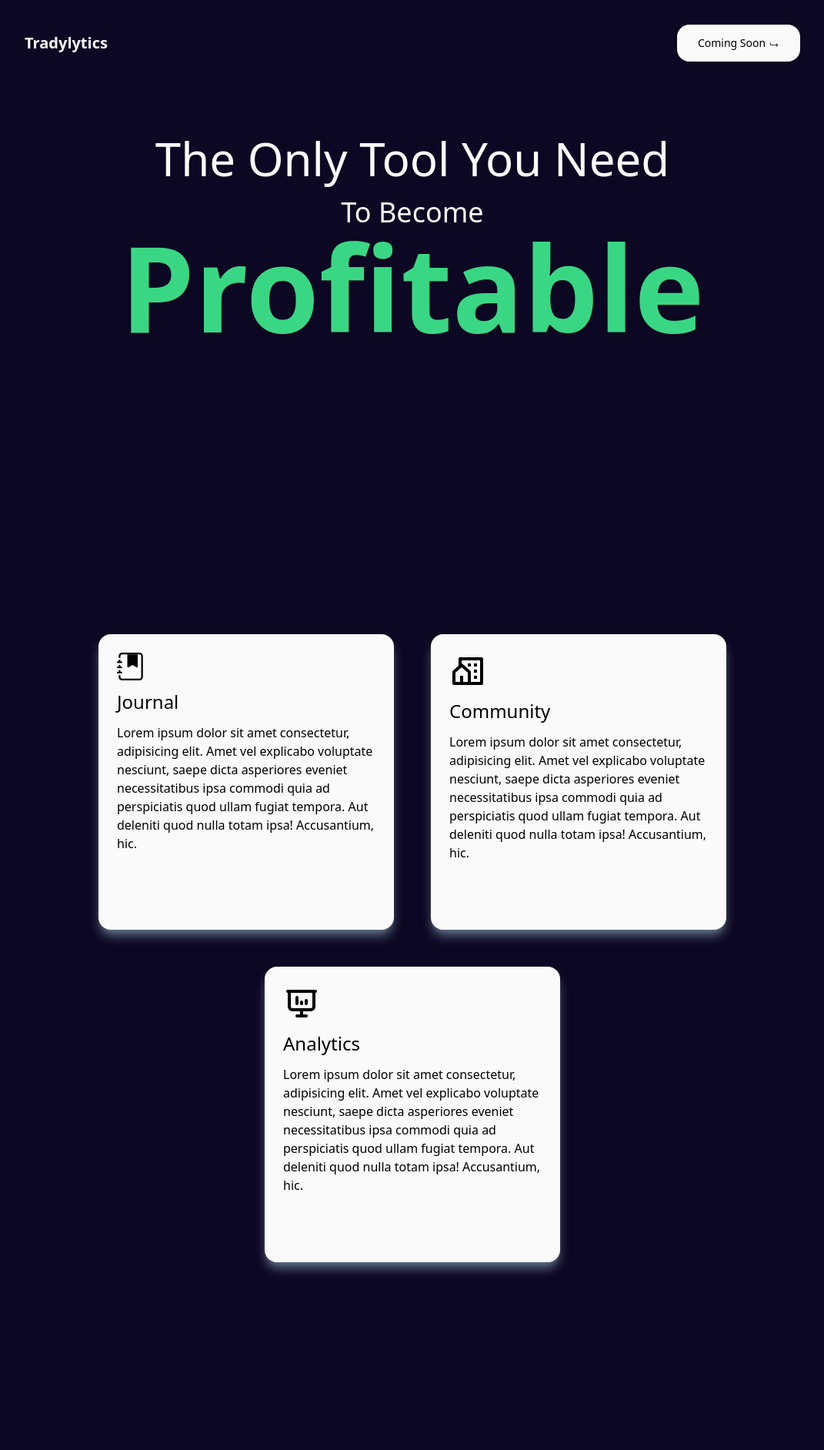
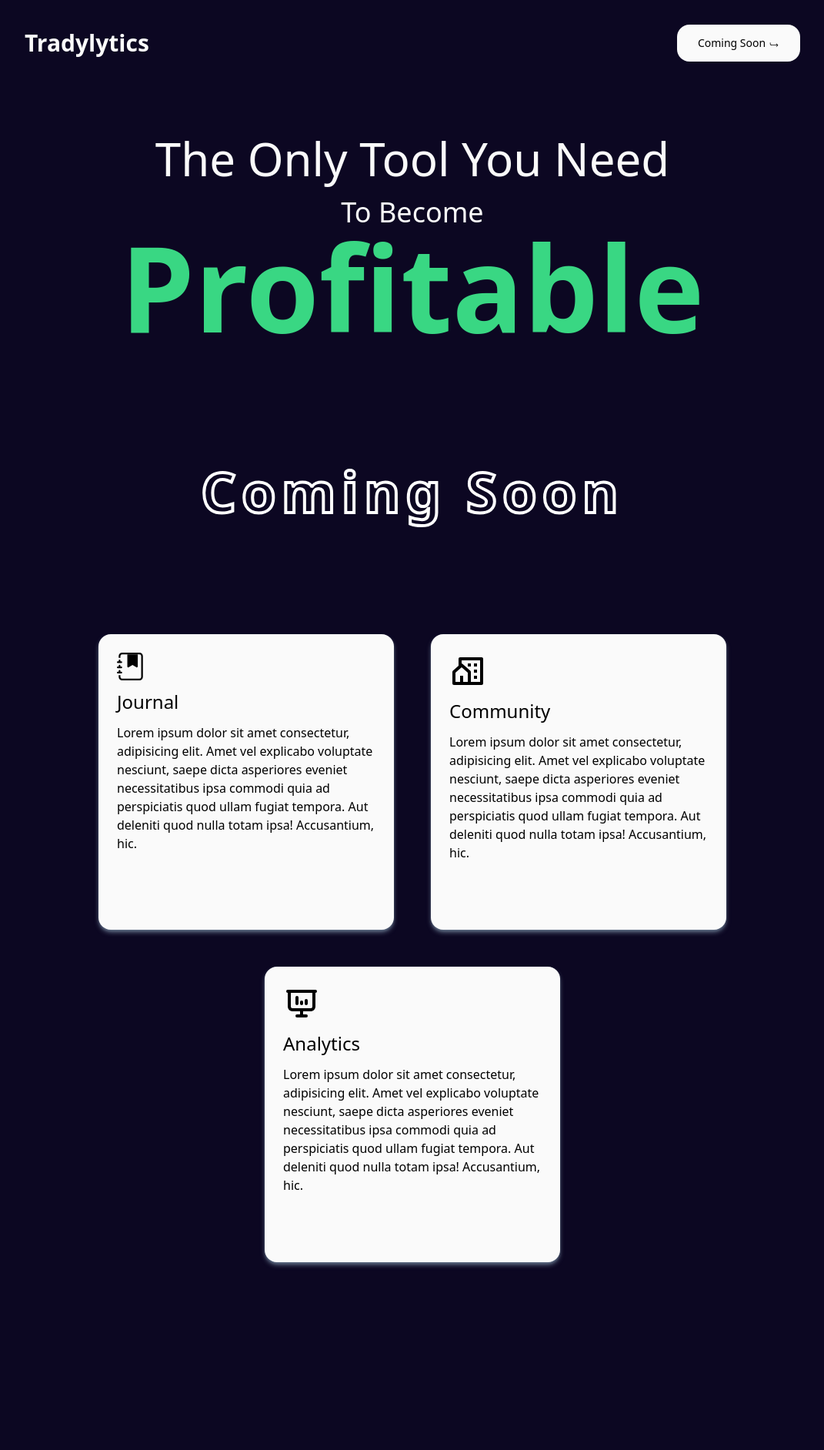
Before and after one commit to 02anubhav/tradylytics, a React (Vite) app: page / in a window 1280 px wide. Shown: the top 1884 px of the page at 77% size, without its empty margins (104-1175 px from the left). Built offline with nearby package versions, Linux system fonts and the light colour scheme.

Commit message:
address added

```diff
--- a/src/App.jsx
+++ b/src/App.jsx
@@ -11,7 +11,7 @@ function App() {
     <>
       <div className="bg-[#0C0722]  h-screen w-full pt-6 px-8  md:px-16 lg:px-32">
         <div className="h-16 flex justify-between items-center p-2">
-          <h1 className="text-zinc-50 text-xl font-semibold">Tradylytics</h1>
+          <h1 className="text-zinc-50 text-3xl font-semibold">Tradylytics</h1>
           <button className="bg-zinc-50 text-sm font-medium flex justify-center gap-1 items-center h-12 px-4 w-32 md:w-40 rounded-2xl">
             Coming Soon
             <IoIosReturnRight className="mt-1" />
@@ -32,11 +32,16 @@ function App() {
             </div>
           </h1>
         </div>
+        <div className="h-1/5">
+          <h1 className="text-7xl font-bold tracking-widest text-center text-stroke text-[#0C0722]">
+            Coming Soon
+          </h1>
+        </div>
       </div>
 
       <div className="h-full w-full bg-[#0C0722]">
         <div className="flex flex-wrap justify-center gap-6 md:gap-12 items-center p-6">
-          <div className="bg-zinc-50 h-80 md:h-96 w-72 md:w-96 rounded-2xl shadow-lg shadow-slate-500 p-6">
+          <div className="bg-zinc-50 h-80 md:h-96 w-72 md:w-96 rounded-2xl shadow-md shadow-slate-500 p-6">
             <BsJournalBookmarkFill className="text-3xl md:text-4xl" />
             <h5 className="font-medium text-xl md:text-2xl py-3">Journal</h5>
             <p className="text-sm md:text-base">
@@ -47,7 +52,7 @@ function App() {
             </p>
           </div>
 
-          <div className="bg-zinc-50 h-80 md:h-96 w-72 md:w-96 rounded-2xl shadow-lg shadow-slate-500 p-6">
+          <div className="bg-zinc-50 h-80 md:h-96 w-72 md:w-96 rounded-2xl shadow-md shadow-slate-500 p-6">
             <RiCommunityLine className="text-4xl md:text-5xl" />
             <h5 className="font-medium text-xl md:text-2xl py-3">Community</h5>
             <p className="text-sm md:text-base">
@@ -58,7 +63,7 @@ function App() {
             </p>
           </div>
 
-          <div className="bg-zinc-50 h-80 md:h-96 w-72 md:w-96 rounded-2xl shadow-lg shadow-slate-500 p-6">
+          <div className="bg-zinc-50 h-80 md:h-96 w-72 md:w-96 rounded-2xl shadow-md shadow-slate-500 p-6">
             <TbPresentationAnalytics className="text-4xl md:text-5xl" />
             <h5 className="font-medium text-xl md:text-2xl py-3">Analytics</h5>
             <p className="text-sm md:text-base">
--- a/src/Footer.jsx
+++ b/src/Footer.jsx
@@ -12,16 +12,29 @@ const Footer = () => {
         <div className="lg:basis-1/2 flex flex-col sm:flex-row gap-8">
           <div className="basis-1/3">
             <h4 className="mb-6 text-zinc-500 text-sm md:text-base">Socials</h4>
-            {["Instagram", "Twitter", "LinkedIn"].map((item, index) => (
+            {[
+              {
+                name: "Instagram",
+                url: "https://www.instagram.com/tradylytics/profilecard/?igsh=YW13OW5ibXE4Nm1l",
+              },
+              {
+                name: "Twitter",
+                url: "https://x.com/tradylytics?t=R8XIh48q3r-stSYc3uoRSA&s=09",
+              },
+              { name: "LinkedIn", url: "#" }, // Replace '#' with the actual LinkedIn URL
+            ].map((item, index) => (
               <a
                 key={index}
-                href={`#${item}`}
+                href={item.url}
+                target="_blank" // Opens the link in a new tab
+                rel="noopener noreferrer" // Improves security when opening external links
                 className="block mt-2 text-zinc-600 text-sm md:text-base hover:text-zinc-300"
               >
-                {item}
+                {item.name}
               </a>
             ))}
           </div>
+
           <div className="basis-1/3">
             <h4 className="mb-6 text-zinc-500 text-sm md:text-base">
               Contact Us
--- a/tailwind.config.js
+++ b/tailwind.config.js
@@ -18,5 +18,19 @@ export default {
     },
     },
   },
-  plugins: [],
+  plugins: [
+    function ({ addUtilities }) {
+      addUtilities({
+        '.text-stroke': {
+          '-webkit-text-stroke': '4px #fff',
+        },
+        '.text-stroke-2': {
+          '-webkit-text-stroke': '2px #fff',
+        },
+        '.text-stroke-white': {
+          '-webkit-text-stroke': '4px #fff',
+        },
+      });
+    },
+  ],
 }
```
